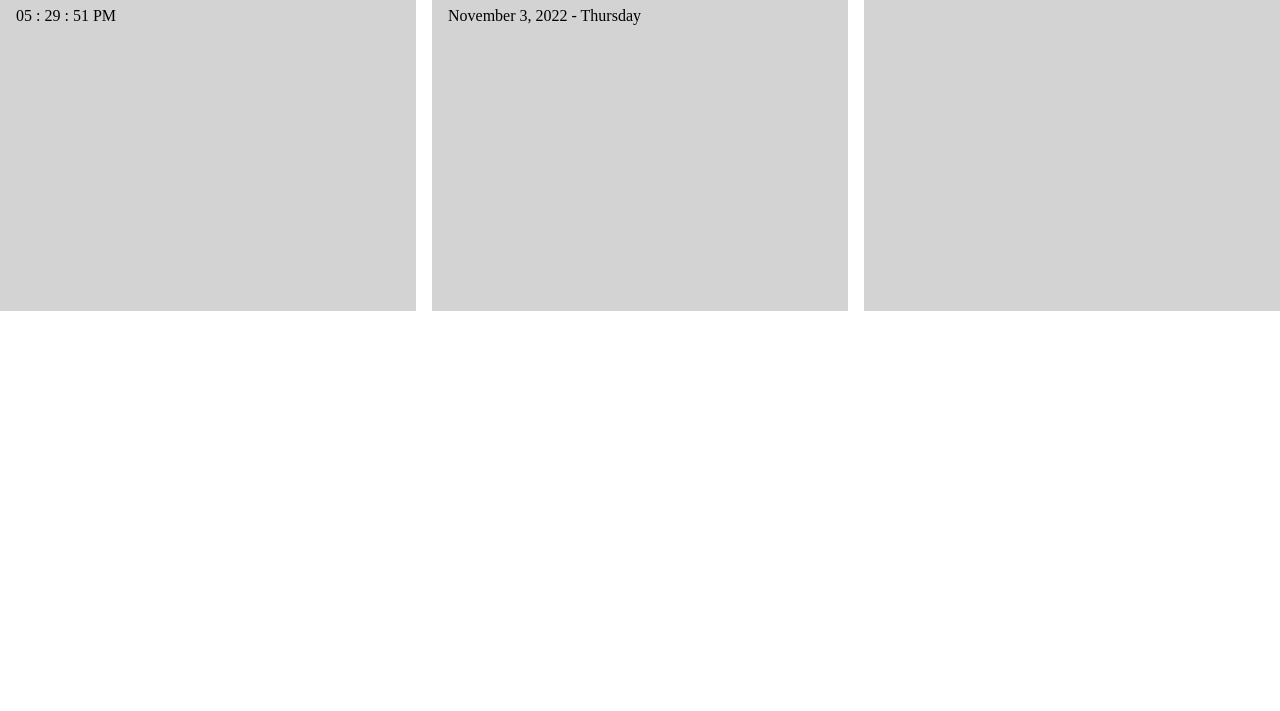
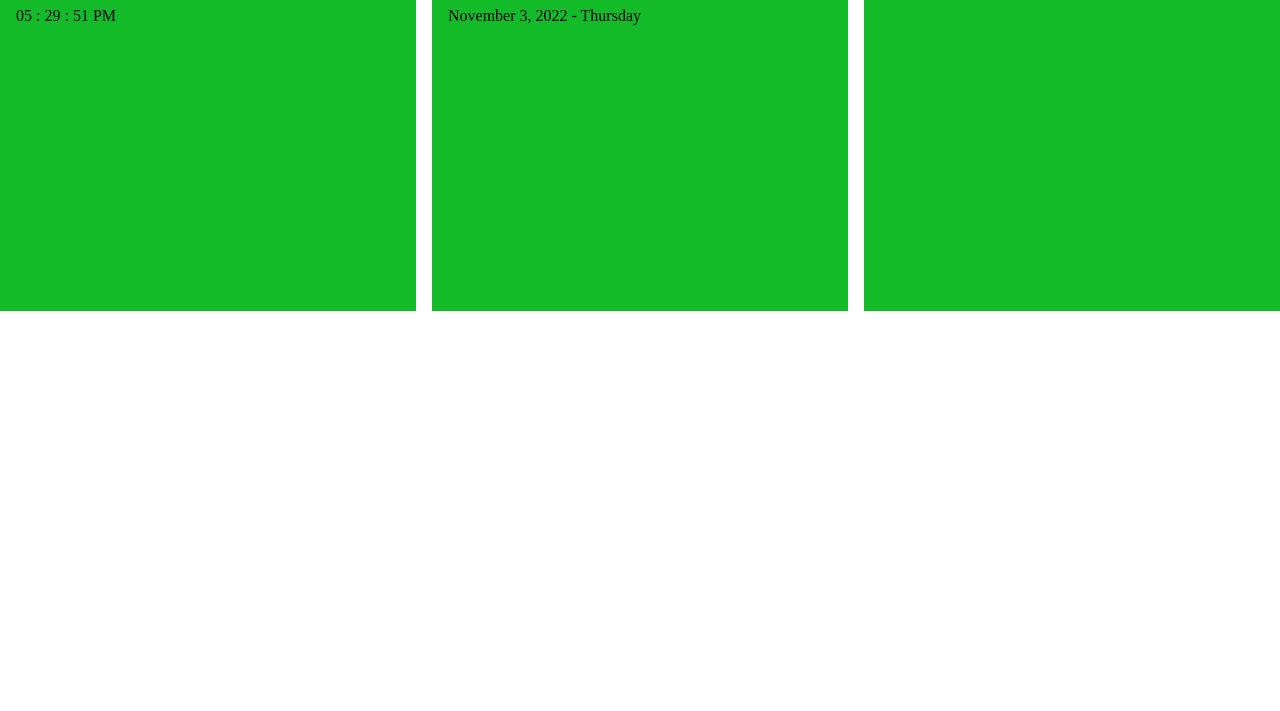
Before and after one commit to miklast/DESN468-widgets, a plain HTML site: page index.html in a window 1280 px wide. Shown: the part 89-800 px from the top of the page. Drawn offline with nearby package versions, Linux system fonts and the light colour scheme; no server answers.

Commit message:
widget color change

```diff
--- a/css/styles.css
+++ b/css/styles.css
@@ -9,7 +9,7 @@
 
 /* Widgets */
 section {
-  background: lightgray;
+  background: rgb(19, 187, 41);
   padding: 1em;
 
   /* Relative Parent. Absolute Child */
```
